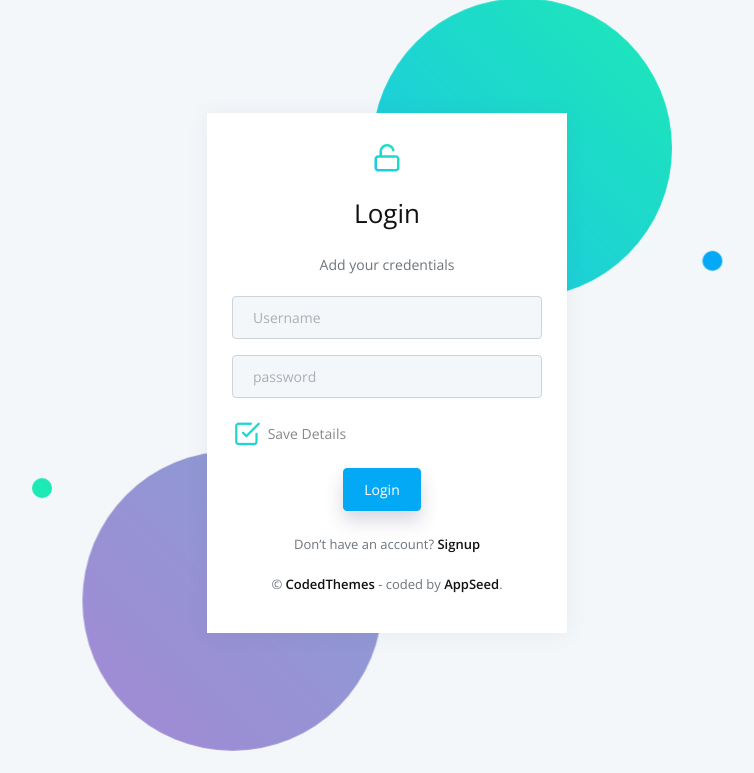
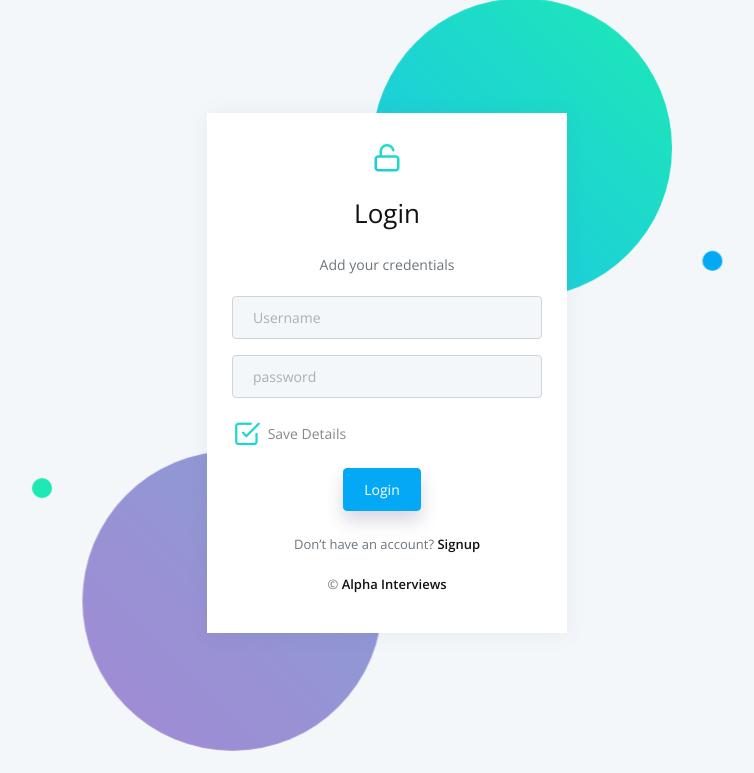
Before and after one commit to Alpha-Interviews/dashboard, a Django app: page /login.html in a window 1280 px wide. Shown: the part 27-800 px from the top of the page, without its empty margins (253-1007 px from the left). Run offline with Django 3.2, Linux system fonts and the light colour scheme; the visitor is signed in with stand-in values (Sample User, id 1); some libraries are stand-ins or nearby versions.

Commit message:
Changes to login and signup pages

```diff
--- a/core/templates/accounts/login.html
+++ b/core/templates/accounts/login.html
@@ -55,8 +55,7 @@
                     <p class="mb-0 text-muted">Don’t have an account? <a href="{% url 'register' %}" >Sign UP</a></p>
                     <br />
                     <p class="mb-2 text-muted">
-                        &copy; <a target="_blank" href="https://bit.ly/37fF9RT">CodedThemes</a>
-                        - <a target="_blank" href="https://appseed.us/admin-dashboards/django-dashboard-dattaable">Django Datta Able</a>.
+                        &copy; <a target="_blank" href="#">Alpha Interviews</a>
                     </p>
                 </div>
             </div>
--- a/core/templates/accounts/register.html
+++ b/core/templates/accounts/register.html
@@ -67,8 +67,7 @@
                     <p class="mb-0 text-muted">Already have an account? <a href="{% url 'login' %}" >Login</a></p>
                     <br />
                     <p class="mb-2 text-muted">
-                        &copy; <a target="_blank" href="https://bit.ly/37fF9RT">CodedThemes</a>
-                        - <a target="_blank" href="https://appseed.us/admin-dashboards/django-dashboard-dattaable">Django Datta Able</a>
+                        &copy; <a target="_blank" href="">Alpha Interviews</a>
                     </p>
                 </div>
             </div>
--- a/core/templates/includes/sidebar.html
+++ b/core/templates/includes/sidebar.html
@@ -7,7 +7,7 @@
                     <div class="b-bg">
                         <i class="feather icon-trending-up"></i>
                     </div>
-                    <span class="b-title">Django Datta Able</span>
+                    <span class="b-title">Alpha Interviews</span>
                 </a>
                 <a class="mobile-menu" id="mobile-collapse" href="javascript:"><span></span></a>
             </div>
--- a/core/templates/layouts/base-fullscreen.html
+++ b/core/templates/layouts/base-fullscreen.html
@@ -3,7 +3,7 @@
 
 <head>
     <title>
-        Django Datta Able - {% block title %}{% endblock %} | AppSeed
+        Alpha Interviews - {% block title %}{% endblock %}
     </title>
     <!-- HTML5 Shim and Respond.js IE10 support of HTML5 elements and media queries -->
     <!-- WARNING: Respond.js doesn't work if you view the page via file:// -->
@@ -17,9 +17,9 @@
     <meta http-equiv="X-UA-Compatible" content="IE=edge" />
     <link rel="canonical" href="https://appseed.us/admin-dashboards/django-dashboard-dattaable">
 
-    <meta name="description" content="Datta Able Bootstrap admin template made using Bootstrap 4 and it has huge amount of ready made feature, UI components, pages which completely fulfills any dashboard needs." />
-    <meta name="keywords" content="admin templates, bootstrap admin templates, bootstrap 4, dashboard, dashboard templets, sass admin templets, html admin templates, responsive, bootstrap admin templates free download,premium bootstrap admin templates, datta able, datta able bootstrap admin template, free admin theme, free dashboard template"/>
-    <meta name="author" content="CodedThemes"/>
+    <meta name="description" content="Alpha Interviews provides interview as a Service to prospect clients who are looking for a end to end hiring solution." />
+    <meta name="keywords" content="interview as a service, interview solutions, Hiring solution, end to end hiring, Campus hiring, Video interviews"/>
+    <meta name="author" content="AlphaInterviews"/>
 
     <!-- Favicon icon -->
     <link rel="icon" href="/static/assets/images/favicon.ico" type="image/x-icon">
--- a/core/templates/login.html
+++ b/core/templates/login.html
@@ -51,8 +51,7 @@
                     <p class="mb-0 text-muted">Don’t have an account? <a href="/register.html" >Signup</a></p>
                     <br />
                     <p class="mb-2 text-muted">
-                        &copy; <a target="_blank" href="https://bit.ly/37fF9RT">CodedThemes</a>
-                        - coded by <a target="_blank" href="https://appseed.us">AppSeed</a>.
+                        &copy; <a target="_blank" href="https://bit.ly/37fF9RT">Alpha Interviews</a>
                     </p>
                 </div>
             </div>
--- a/core/templates/register.html
+++ b/core/templates/register.html
@@ -57,8 +57,7 @@
                     <br />
 
                     <p class="mb-2 text-muted">
-                        &copy; <a target="_blank" href="https://bit.ly/37fF9RT">CodedThemes</a>
-                        - coded by <a target="_blank" href="https://appseed.us">AppSeed</a>.
+                        &copy; <a target="_blank" href="https://bit.ly/37fF9RT">Alpha Interviews</a>
                     </p>
                 </div>
             </div>
```
